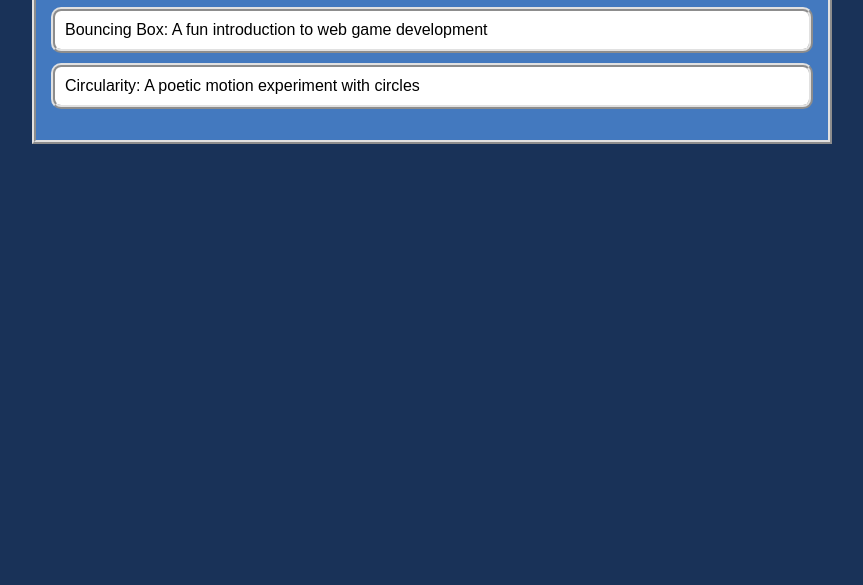
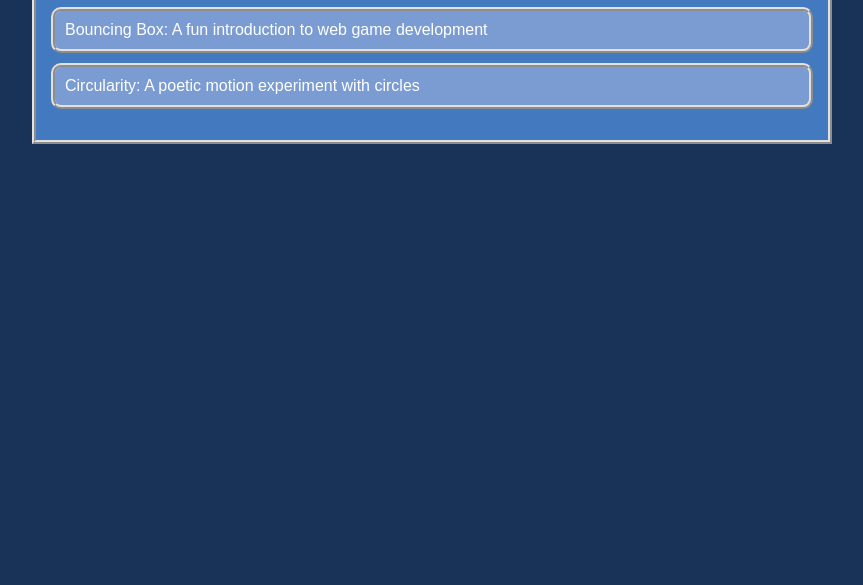
Before and after one commit to Mire51054/Mire51054.github.io, a plain HTML site: page portfolio.html in a window 1280 px wide. Shown: the part 215-800 px from the top of the page, without its empty margins (208-1071 px from the left). Drawn offline with Linux system fonts and the light colour scheme.

Commit message:
8/18 update

```diff
--- a/style.css
+++ b/style.css
@@ -41,7 +41,7 @@ h1 {
 }
 
 a {
-    text-decoration: none;
+    text-decoration: underline;
     color: #00e1ff;
 }
 
@@ -91,7 +91,7 @@ h2, h3 {
 }
 
 #portfolio li {
-  background: #fff;
+  background: #7a9cd3;
   padding: 10px;
   border-radius: 10px;
   margin-bottom: 10px;
@@ -104,5 +104,5 @@ h2, h3 {
 
 #portfolio a {
   text-decoration: none;
-  color: #000000;
+  color: #ffffff;
 }
```
Also changed, not shown: index.html (+2 -2 lines).
